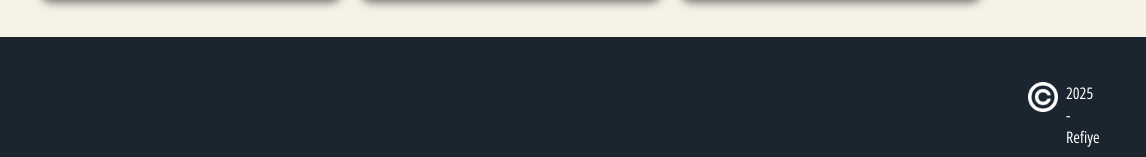
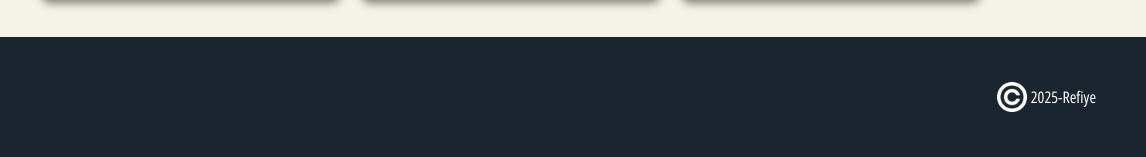
Before and after one commit to RefiyeK/Book-Store, a plain HTML site: page index.html in a window 1280 px wide. Shown: the part 1436-1593 px from the top of the page, 134-1280 px from the left. Drawn offline with Linux system fonts and the light colour scheme.

Commit message:
copyrigth

```diff
--- a/css/style.css
+++ b/css/style.css
@@ -63,10 +63,15 @@ footer {
 .icon_container {
     display: flex;
     align-items: center;
-    gap: 8px;
+    gap: 4px;
 }
 
-.copyright {
+.copyright{
+    font-family: var(--font_text);
+    color: white;
+}
+
+.name {
     font-family: var(--font_text);
     color: white;
 }
--- a/index.html
+++ b/index.html
@@ -35,7 +35,7 @@
             <img class="logo" src="./assets/img/Logo-white.png" alt="Bücher Burg Logo">
             <div class="icon_container">
                 <img class="copyright" src="./assets/img/copyright-white.png" alt="Copyright">
-                <p class="copyright">2025 - Refiye</p>
+                <p class="name">2025-Refiye</p>
             </div>
         </section>
     </footer>
```
